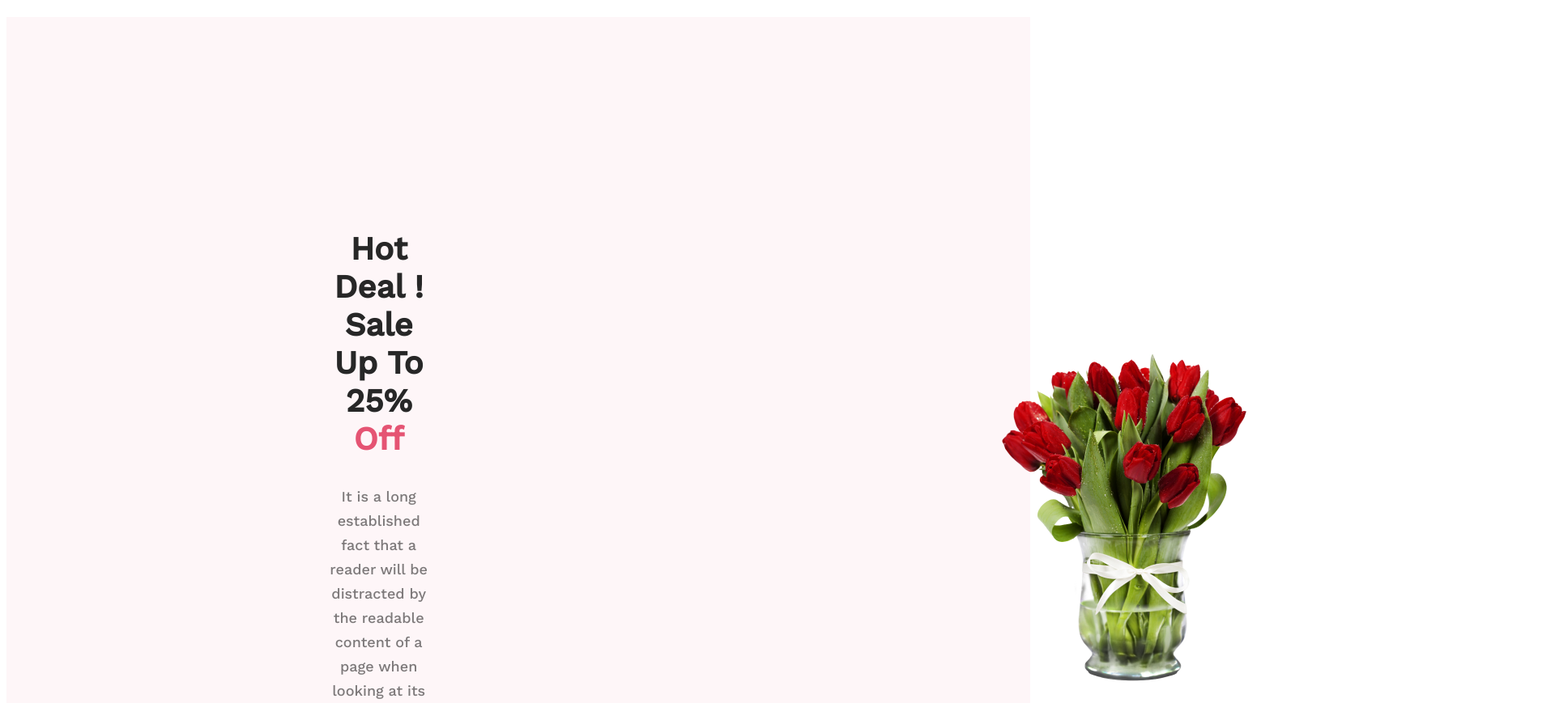
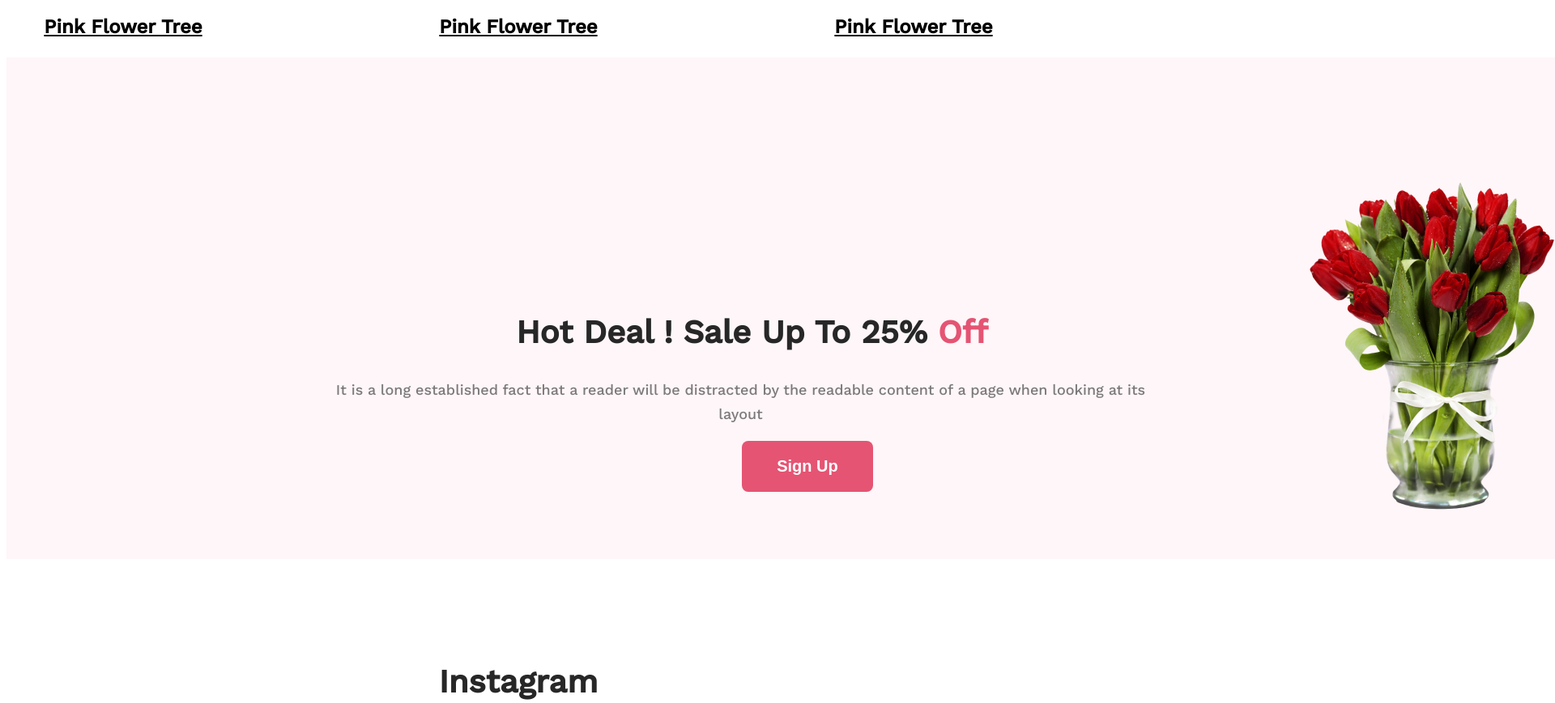
Before and after one commit to nuhash09/Flower-asset, a plain HTML site: page index.html in a window 1280 px wide. Shown: the part 1702-2571 px from the top of the page at 81% size, 1920 px wide, since content can reach past the window. Drawn offline with nearby package versions, Linux system fonts and the light colour scheme.

Commit message:
second commit

```diff
--- a/index.html
+++ b/index.html
@@ -65,7 +65,7 @@
                 <h1 class="discount-title">Hot Deal ! Sale Up To 25% <span class="pink">Off</span></h1>
                 <p class="discount-description">It is a long established fact that a reader will be distracted by the
                     readable content of a page when looking at its layout</p>
-                <button class="btn-primary">Sign Up</button>
+                <button id="secondary" class="btn-primary">Sign Up</button>
             </div>
             <div class="flower-img">
                 <img src="Flower Asset/pngwing 8.png" alt="">
--- a/style.css
+++ b/style.css
@@ -21,6 +21,9 @@ body {
     display: flex;
     align-items: center;
     background-color: #E554731A;
+    width: 1920px;
+    height: 850px;
+    margin: auto;
 }
 
 
@@ -46,7 +49,7 @@ body {
 .banner img {
     width: 635px;
     height: 800px;
-    margin-left: 800px;
+    margin-left: 97px;
 }
 
 .banner .btn-primary {
@@ -115,19 +118,24 @@ body {
     display: flex;
     align-items: center;
     text-align: center;
+    width: 1922px;
+    height: 620px;
+    margin: auto;
 
 }
 
-.discount-container {
-    margin-top: 230px;
-    margin-left: 395px;
-    margin-bottom: 162px;
-}
+/* .discount-container {
+    padding-top: 230px;
+    padding-left: 395px;
+
+} */
 
 .discount-title {
     color: #272727;
     font-size: 40px;
     font-weight: 800;
+    padding-top: 200px;
+    padding-left: 423px;
 }
 
 .discount-description {
@@ -136,7 +144,12 @@ body {
     font-size: 18px;
     font-weight: 400;
     line-height: 30px;
+    padding-left: 395px;
 
+}
+
+#secondary {
+    margin-left: 560px;
 }
 
 .pink {
@@ -144,7 +157,7 @@ body {
 }
 
 .flower-img {
-    margin-left: 700px;
+    margin-left: 186px;
     padding-top: 100px;
 }
 
@@ -219,8 +232,9 @@ input[type="text"] {
 /* footer-section */
 footer {
     background: #111010;
-    width: 100%;
+    width: 1922px;
     height: 449px;
+    margin: auto;
 
 }
 
```
